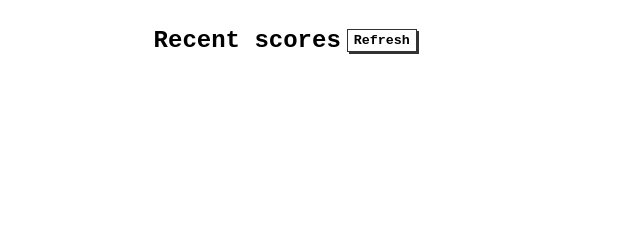
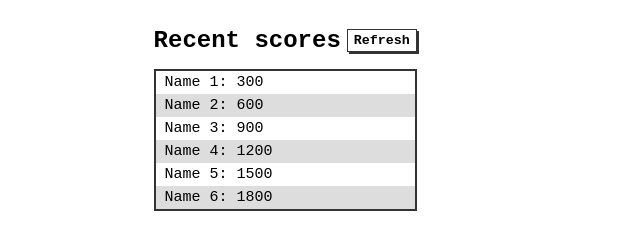
Before and after one commit to StarSheriff2/leaderboard, a website built with webpack: page src/index.html in a window 1280 px wide. Shown: the part 74-324 px from the top of the page, without its empty margins (0-640 px from the left). Built offline with nearby package versions, Linux system fonts and the light colour scheme.

Commit message:
Add dynamic scores list

```diff
--- a/src/index.html
+++ b/src/index.html
@@ -10,11 +10,11 @@
     <h1 class="title">Leaderboard</h1>
   </header>
   <main>
-    <section id="score-list">
+    <section id="scores-section">
       <h2 class="section-title">Recent scores</h2>
       <button type="button" class="refresh-btn">Refresh</button>
     </section>
-    <section id="add-form"></section>
+    <section id="form-section"></section>
   </main>
 </body>
 </html>
--- a/src/index.js
+++ b/src/index.js
@@ -1 +1,43 @@
 import './style.css';
+
+let scores = [
+  {
+    name: 'Name 1',
+    score: 300,
+  },
+  {
+    name: 'Name 2',
+    score: 600,
+  },
+  {
+    name: 'Name 3',
+    score: 900,
+  },
+  {
+    name: 'Name 4',
+    score: 1200,
+  },
+  {
+    name: 'Name 5',
+    score: 1500,
+  },
+  {
+    name: 'Name 6',
+    score: 1800,
+  },
+];
+
+const scoresSection = document.getElementById('scores-section');
+
+if (scores.length > 1) {
+  const list = document.createElement('ul');
+  list.className = 'scores-list'
+  scoresSection.appendChild(list);
+
+  for (let i = 0; i < scores.length; i += 1) {
+    const listItem = document.createElement('li');
+    listItem.className = 'list-item';
+    listItem.textContent = `${scores[i].name}: ${scores[i].score}`;
+    list.appendChild(listItem);
+  }
+}
--- a/src/style.css
+++ b/src/style.css
@@ -45,3 +45,18 @@ main {
   box-shadow: none;
   transform: translate(1px, 1px);
 }
+
+.scores-list {
+  list-style: none;
+  border: 2px solid #333;
+  margin-top: 15px;
+}
+
+.list-item {
+  font-size: 1.5rem;
+  padding: 3px 9px;
+}
+
+.list-item:nth-child(even) {
+  background: #ddd;
+}
```
